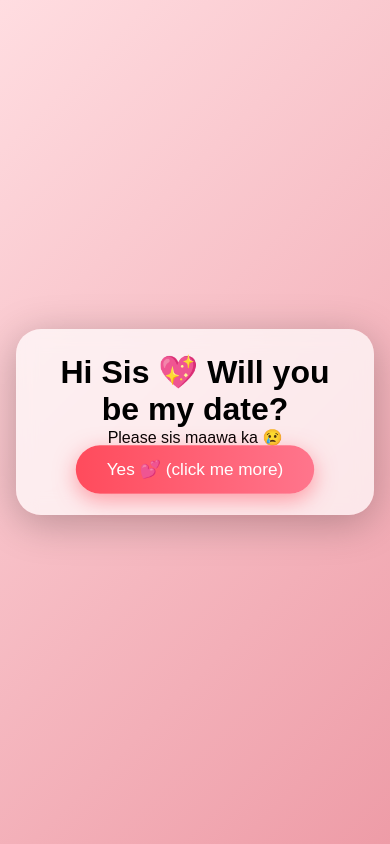
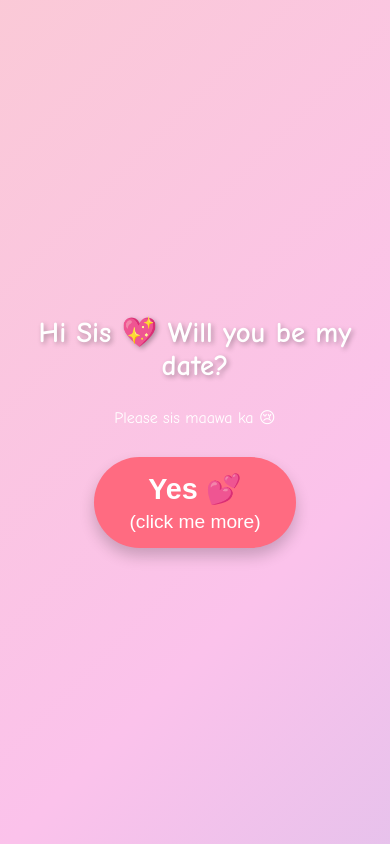
Before and after one commit to DomsTrrs/date-invite, a plain HTML site: page index.html in a window 390 px wide. Drawn offline with Linux system fonts and the light colour scheme.

Commit message:
Update style.css

```diff
--- a/style.css
+++ b/style.css
@@ -1,125 +1,83 @@
-/* Reset */
-* {
+body {
   margin: 0;
   padding: 0;
-  box-sizing: border-box;
-}
-
-body {
-  font-family: 'Poppins', sans-serif;
-  background: linear-gradient(135deg, #ffdde1, #ee9ca7);
-  min-height: 100vh;
+  height: 100vh;
   display: flex;
   justify-content: center;
   align-items: center;
-  padding: 1rem;
-  overflow: hidden;
+  font-family: 'Comic Sans MS', cursive, sans-serif;
+  background: linear-gradient(135deg, #ff9a9e, #fad0c4, #fbc2eb, #a6c1ee);
+  background-size: 400% 400%;
+  animation: gradientBG 10s ease infinite;
+  color: #fff;
   text-align: center;
 }
 
-/* Glassmorphism container */
 .container {
-  background: rgba(255, 255, 255, 0.7);
-  backdrop-filter: blur(10px);
-  border-radius: 25px;
-  padding: 2.5rem;
-  box-shadow: 0 8px 40px rgba(0, 0, 0, 0.25);
-  max-width: 600px;
-  width: 100%;
-  z-index: 2;
+  display: flex;
+  flex-direction: column;
+  align-items: center;
+  padding: 15px;
 }
 
-.title {
-  font-size: 2.2rem;
-  margin-bottom: 0.5rem;
-  background: linear-gradient(90deg, #ff4b5c, #ff758c);
-  -webkit-background-clip: text;
-  -webkit-text-fill-color: transparent;
+h1 {
+  font-size: 2.5rem;
+  margin-bottom: 10px;
+  text-shadow: 2px 2px 5px rgba(0,0,0,0.3);
+}
+
+.sub-message {
+  font-size: 1.2rem;
+  margin-bottom: 30px;
+}
+
+.btn {
+  background-color: #ff6b81;
+  border: none;
+  border-radius: 50px;
+  color: white;
+  font-size: 1.5rem;
+  padding: 20px 50px;
+  cursor: pointer;
+  transition: all 0.3s ease;
+  box-shadow: 0 8px 15px rgba(0,0,0,0.2);
+  display: flex;
+  flex-direction: column;
+  align-items: center;
+}
+
+.btn:hover {
+  background-color: #ff4757;
+  transform: scale(1.05);
+}
+
+.btn-main {
+  font-size: 1.5em;
   font-weight: bold;
 }
 
-.subtitle {
-  font-size: 1.2rem;
-  margin-bottom: 2rem;
-  color: #333;
+.btn-sub {
+  font-size: 1em;
+  margin-top: 5px;
 }
 
-.btn {
-  background: linear-gradient(90deg, #ff4b5c, #ff758c);
-  color: white;
-  font-size: 1.3rem;
-  padding: 1rem 2.5rem;
-  border: none;
-  border-radius: 50px;
-  cursor: pointer;
-  box-shadow: 0 6px 20px rgba(255, 75, 92, 0.5);
-  transition: transform 0.2s, box-shadow 0.2s;
-  animation: pulse 1.5s infinite;
+/* Gradient animation */
+@keyframes gradientBG {
+  0% {background-position: 0% 50%;}
+  50% {background-position: 100% 50%;}
+  100% {background-position: 0% 50%;}
 }
 
-.btn:hover {
-  transform: scale(1.1);
-  box-shadow: 0 8px 25px rgba(255, 75, 92, 0.6);
+/* Mobile-friendly tweaks */
+@media (max-width: 600px) {
+  h1 {
+    font-size: 1.8rem;
+  }
+  .sub-message {
+    font-size: 1rem;
+  }
+  .btn {
+    font-size: 1.2rem;
+    padding: 15px 35px;
+  }
 }
-
-@keyframes pulse {
-  0%, 100% { transform: scale(1); }
-  50% { transform: scale(1.08); }
-}
-
-.question {
-  margin-top: 1rem;
-  font-size: 1.1rem;
-  color: #222;
-  animation: bounceIn 0.6s ease;
-}
-
-@keyframes bounceIn {
-  0% { transform: scale(0.8); opacity: 0; }
-  50% { transform: scale(1.1); opacity: 1; }
-  100% { transform: scale(1); }
-}
-
-/* Google-like link */
-.google-link {
-  display: inline-block;
-  margin-top: 2rem;
-  font-size: 0.95rem;
-  color: #1a0dab;
-  text-decoration: none;
-  transition: color 0.2s;
-}
-
-.google-link:hover {
-  text-decoration: underline;
-  color: #d93025;
-}
-
-/* Floating hearts background */
-.hearts::before,
-.hearts::after {
-  content: "💖 💕 💗 💓 💞";
-  font-size: 2rem;
-  position: absolute;
-  width: 100%;
-  text-align: center;
-  animation: float 10s linear infinite;
-  opacity: 0.3;
-}
-
-.hearts::after {
-  animation-delay: 5s;
-}
-
-@keyframes float {
-  0% { transform: translateY(100vh); }
-  100% { transform: translateY(-120vh); }
-}
-
-/* Mobile-friendly */
-@media (max-width: 600px) {
-  .title { font-size: 1.6rem; }
-  .subtitle { font-size: 1rem; }
-  .btn { font-size: 1rem; padding: 0.8rem 1.8rem; }
-  .container { padding: 1.5rem; }
-}
```
